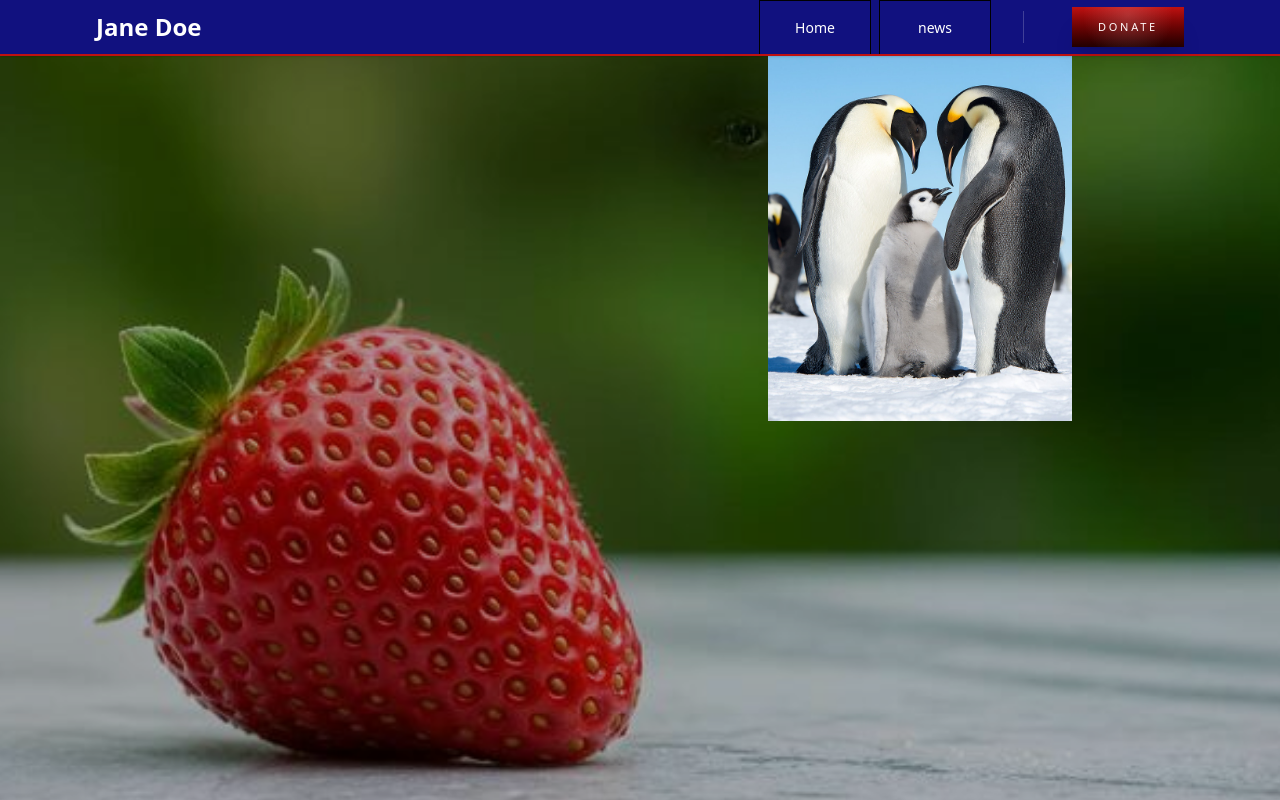
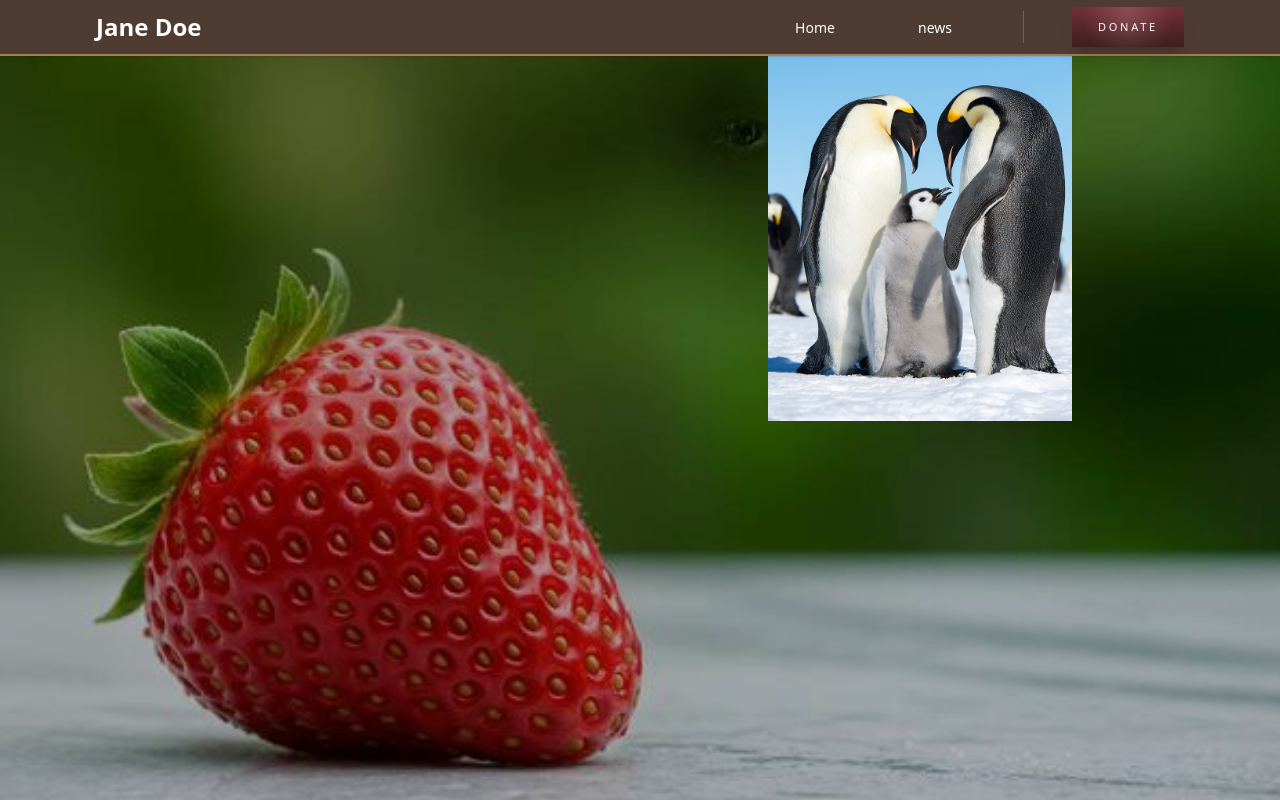
Before and after one commit to peterhuzza/shufeltforjp26website, a Next.js app: page / in a window 1280 px wide. Shown: the top 800 px of the page. Built offline with nearby package versions, Linux system fonts and the light colour scheme.

Commit message:
changing colors

```diff
--- a/src/app/globals.css
+++ b/src/app/globals.css
@@ -2,62 +2,58 @@
 
 @theme {
   /* This maps your utility classes directly */
-  /* Usage: bg-brand-blue, text-brand-blue */
-  --color-brand-color1: #11117F;
-  --color-brand-color2: #0075C4;
-  --color-imperial-blue: #11275F;
-  --color-plat: #F1F1F1;
-  --color-inferno: #BF1111;
+  /* Usage: bg-brand-color1, text-brand-color1 */
+  --color-brand-color1: #4E3B31;
+  --color-brand-color2: #8C7361;
+  --color-imperial-blue: #3D2B1F;
+  --color-plat: #E5D3B3;
+  --color-inferno: #A67C52;
 
-  --color-instagram: #a321c7;
-  --color-facebook: #234ae9;
-  --color-tiktok: #c51717;
-  --color-mail: #0075C4;
+  --color-instagram: #7D6B5D;
+  --color-facebook: #8C7361;
+  --color-tiktok: #5C4033;
+  --color-mail: #4E3B31;
 
-  --color-btn-base-start-primary: #0075C4;
-  --color-btn-base-end-primary: #11275F;
-  --color-btn-hover-start-primary: #1186D5;   /* Fonts, breakpoints, etc. go here too if needed */
-  --color-btn-hover-end-primary: #223870;
-  --color-btn-highlight-primary: #ffffff;
+  --color-btn-base-start-primary: #8C7361;
+  --color-btn-base-end-primary: #4E3B31;
+  --color-btn-hover-start-primary: #A67C52;
+  --color-btn-hover-end-primary: #5C4033;
+  --color-btn-highlight-primary: #F5F5DC;
 
-  --color-btn-base-start-secondary: #0075C4;
-  --color-btn-base-end-secondary: #11275F;
-  --color-btn-hover-start-secondary: #1186D5;   /* Fonts, breakpoints, etc. go here too if needed */
-  --color-btn-hover-end-secondary: #223870;
-  --color-btn-highlight-secondary: #ffffff;
+  --color-btn-base-start-secondary: #5C4033;
+  --color-btn-base-end-secondary: #3D2B1F;
+  --color-btn-hover-start-secondary: #8C7361;
+  --color-btn-hover-end-secondary: #4E3B31;
+  --color-btn-highlight-secondary: #F5F5DC;
 
-  --color-btn-base-start-mobile: #0075C4;
-  --color-btn-base-end-mobile: #11275F;
-  --color-btn-hover-start-mobile: #1186D5;   /* Fonts, breakpoints, etc. go here too if needed */
-  --color-btn-hover-end-mobile: #223870;
-  --color-btn-highlight-mobile: #ffffff;
+  --color-btn-base-start-mobile: #8C7361;
+  --color-btn-base-end-mobile: #4E3B31;
+  --color-btn-hover-start-mobile: #A67C52;
+  --color-btn-hover-end-mobile: #5C4033;
+  --color-btn-highlight-mobile: #F5F5DC;
 
-  --color-btn-base-start-danger: #BF1111;
-  --color-btn-base-end-danger: #220000;
-;
-  --color-btn-hover-start-danger: #D02222;   /* Fonts, breakpoints, etc. go here too if needed */
-  --color-btn-hover-end-danger: #331111;
+  --color-btn-base-start-danger: #722F37;
+  --color-btn-base-end-danger: #3E1E1E;
+  --color-btn-hover-start-danger: #8B3E3E;
+  --color-btn-hover-end-danger: #5E2D2D;
   --color-btn-highlight-danger: #ffffff;
-  --color-btn-base-danger2: #6A0A0A;
-  --color-btn-hover-danger2: #7A0A0A;
-   --color-btn-base-danger2: #6A0A0A;
-   --color-btn-hover-danger2: #7A0A0A;
-   --color-btn-curve-danger2: #8A0C0C;
-   --color-btn-curve-danger2-hover: #9A0D0D;
+  --color-btn-base-danger2: #5D4037;
+  --color-btn-hover-danger2: #795548;
+  --color-btn-curve-danger2: #8D6E63;
+  --color-btn-curve-danger2-hover: #9E7E73;
+}
 
-
-}
 /* Standard CSS variables for non-Tailwind usage (optional but good for consistency) */
 :root {
-  --background: #ffffff;
-  --foreground: #f9fafb;
+  --background: #F5F5DC;
+  --foreground: #3D2B1F;
 }
 
 @media (prefers-color-scheme: dark) {
   :root {
-    --background: #ffffff;
+    --background: #3D2B1F;
     /* Keeping light mode preference per your design */
-    --foreground: #f1f1f1;
+    --foreground: #F5F5DC;
   }
 }
 
--- a/src/components/buttons/button.tsx
+++ b/src/components/buttons/button.tsx
@@ -6,7 +6,7 @@ interface ButtonProps {
   href?: string;                      // If this exists, it becomes a Link
   onClick?: () => void;               // If this exists (and no href), it's a Button
   type?: "button" | "submit";
-  variant?: "primary" | "secondary" | "outline" | "danger" | "refined" | "header" | "danger2";
+  variant?: "primary" | "secondary" | "outline" | "danger" | "refined" | "header";
   className?: string;
   external?: boolean;                 // Force a standard <a> tag (good for external links)
 }
@@ -68,18 +68,8 @@ const Button: React.FC<ButtonProps> = ({
       after:pointer-events-none
     `,
 
-    header: "relative px-4 overflow-hidden flex justify-center items-center bg-transparent border-t border-brand-blue border-x border-black border-b-0 text-base text-white transition-all duration-300 hover:border-t-2 hover:border-t-inferno after:absolute after:inset-0 after:pointer-events-none after:bg-[radial-gradient(circle_at_50%_0%,_rgba(255,255,255,0)_0%,_transparent_60%)] hover:after:bg-[radial-gradient(circle_at_50%_0%,_rgba(255,255,255,0.25)_0%,_transparent_60%)] ",
-    danger2: `
-      bg-btn-base-danger2
-      text-white text-[11px] font-medium tracking-[0.25em] uppercase
-      shadow-xl transition-all duration-300
-      hover:bg-btn-hover-danger2
-      active:scale-[0.98] rounded-none
-      relative overflow-hidden isolate
-      before:content-[''] before:absolute before:inset-0 before:pointer-events-none before:bg-[radial-gradient(circle_at_50%_50%,_rgba(255,255,255,0.2)_0%,_transparent_70%)] before:-z-20
-      after:content-[''] after:absolute after:inset-0 after:pointer-events-none after:transition-all after:duration-300 after:bg-[radial-gradient(ellipse_200%_100%_at_bottom,_var(--color-btn-curve-danger2)_45%,_transparent_45.1%)] after:-z-10
-      hover:after:bg-[radial-gradient(ellipse_200%_100%_at_bottom,_var(--color-btn-curve-danger2-hover)_45%,_transparent_45.1%)]
-    `
+    header: "relative px-4 overflow-hidden flex justify-center items-center bg-transparent border-t border-brand-color1 border-x border-black border-b-0 text-base text-white transition-all duration-300 hover:border-t-2 hover:border-t-inferno after:absolute after:inset-0 after:pointer-events-none after:bg-[radial-gradient(circle_at_50%_0%,_rgba(255,255,255,0)_0%,_transparent_60%)] hover:after:bg-[radial-gradient(circle_at_50%_0%,_rgba(255,255,255,0.25)_0%,_transparent_60%)] ",
+
 
   };
 
--- a/src/components/pageType/DonationPage1.tsx
+++ b/src/components/pageType/DonationPage1.tsx
@@ -2,7 +2,7 @@ import React from 'react';
 import AboutSection from "@/components/midsection/AboutSection";
 import QuickLinksSection from "@/components/subcomponents/QuickLinks";
 import BannerAboutMe from "@/components/heroSection/BannerAboutMe";
-import Midsection from "@/components/midsection/midsection2";
+import Midsection from "@/components/midsection/midsection";
 // 1. Define the shape of the 'aboutMe' data
 /*
  *
```
